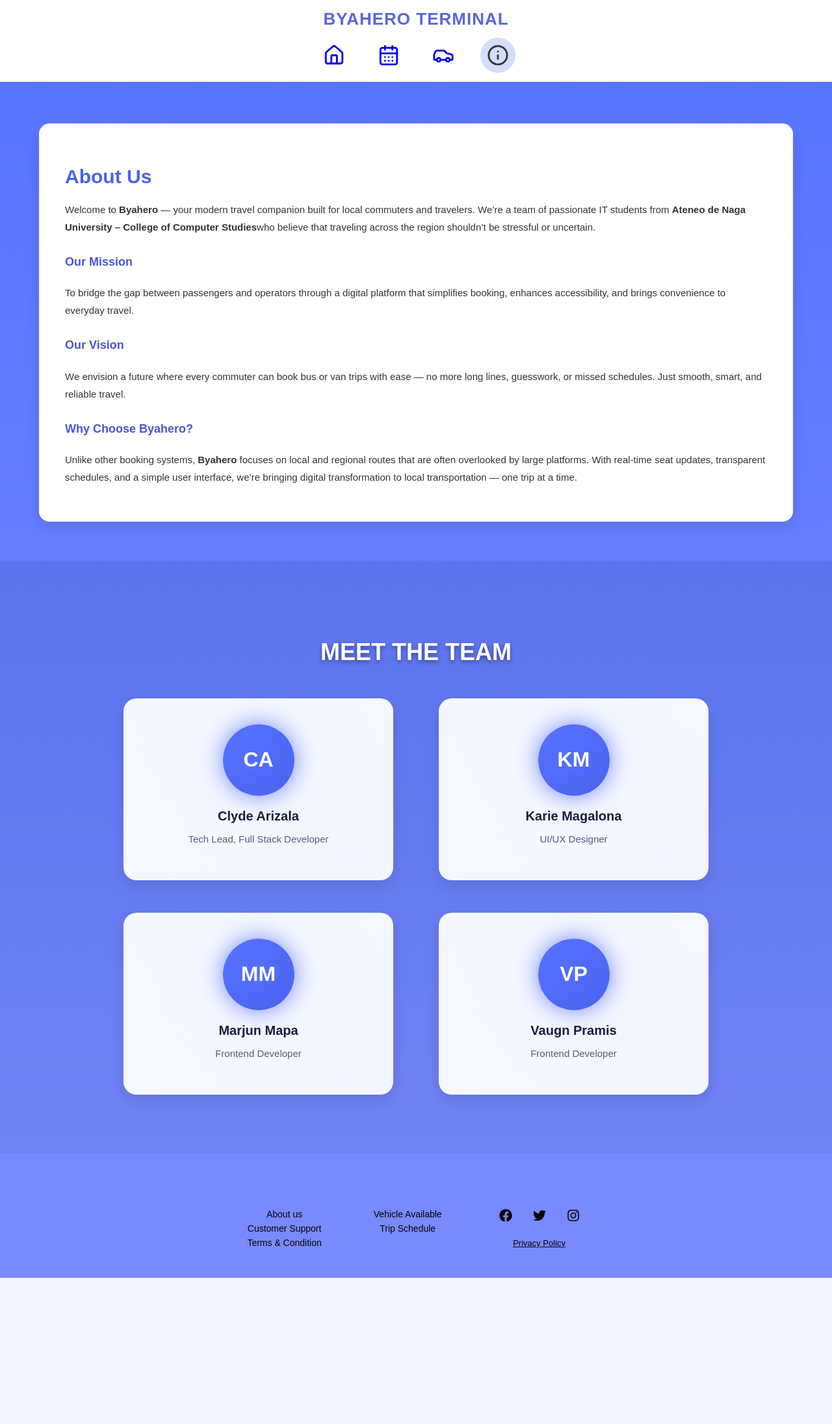
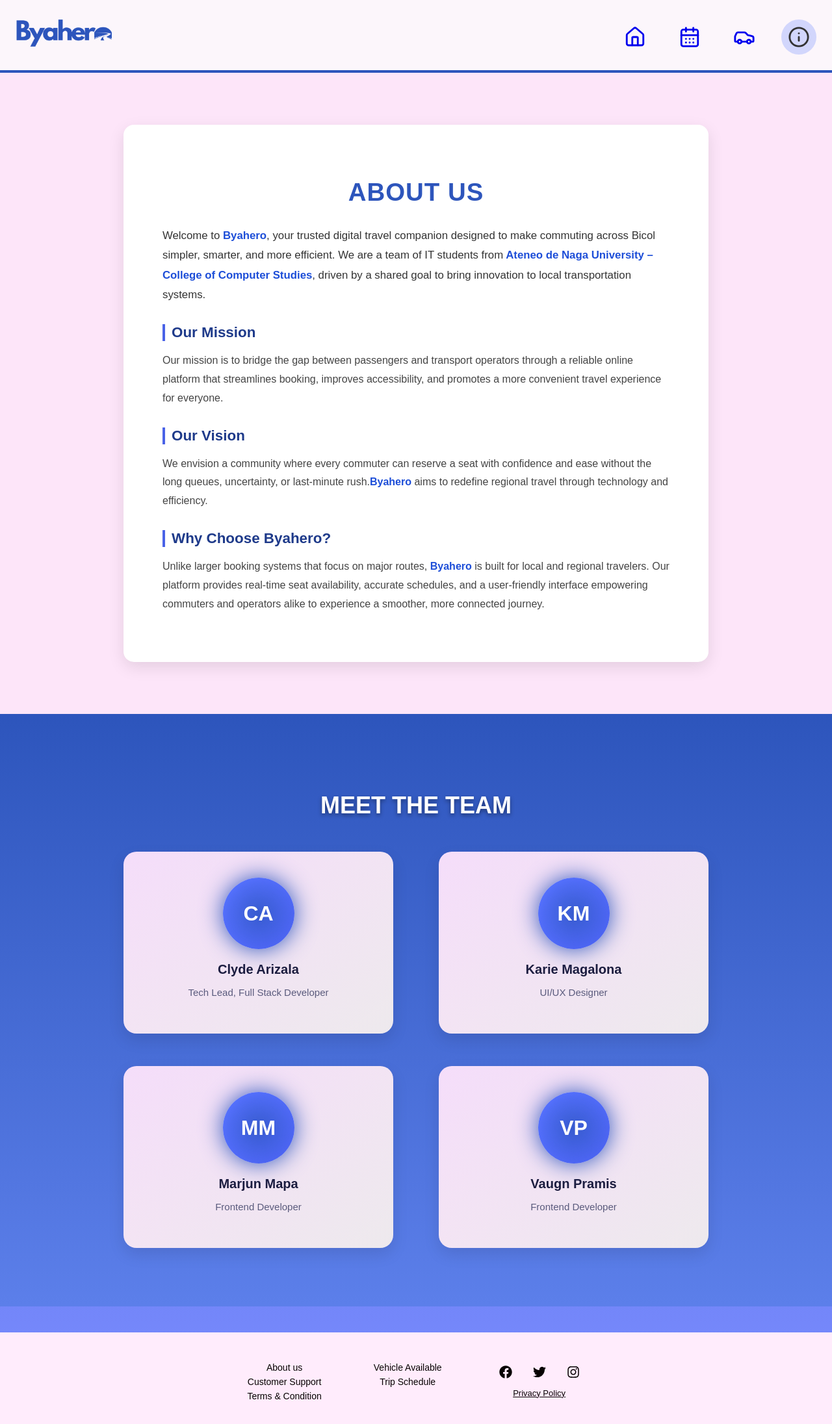
Before and after one commit to xXKuyaClydeXx/Byahero, a React app in the folder frontend/: page /about in a window 1280 px wide. Shown: the top 2192 px of the page at 65% size. Before the commit the page ends 1967 px from the top, so only its background shows below. Built offline with nearby package versions, Linux system fonts and the light colour scheme; the HTML template or start-up script is replaced by a standard one.

Commit message:
TO EDIT and TO CHECK: Background Footer

```diff
--- a/frontend/src/css/AboutPage.css
+++ b/frontend/src/css/AboutPage.css
@@ -1,6 +1,6 @@
 .about-page {
   font-family: 'Poppins', sans-serif;
-  background: linear-gradient(180deg, #5673ff 0%, #7a8bff 100%);
+  background: linear-gradient(180deg, #2D55BC 0%, #7a8bff 100%);
   min-height: 100vh;
   color: #111827;
   overflow-x: hidden;
@@ -8,23 +8,31 @@
 
 /* --- NAVBAR --- */
 .navbar {
-  background-color: #ffffff;
-  border-bottom: 4px solid #5673ff;
+  background-color: #fcf6fb;
+  border-bottom: 4px solid #2D55BC;
   padding: 10px 24px 14px;
+  display: flex;
+  align-items: center;
+  justify-content: space-between;
 }
 
 .nav-header {
   display: flex;
   justify-content: center;
   align-items: center;
-  min-height: 38px;
+}
+
+.nav-logo {
+  width: 150px;     /* adjust size as needed */
+  height: auto;    /* keeps proportions */
+  object-fit: contain;
 }
 
 .title {
   margin: 0;
   font-weight: 800;
   letter-spacing: 1px;
-  color: #5a67d8;
+  color: #2D55BC;
   font-size: 26px;
   text-align: center;
 }
@@ -59,51 +67,84 @@
 
 /* --- ABOUT SECTION --- */
 .about-section {
-  padding: 60px 28px;
+  background: linear-gradient(135deg, #FDE5F9, #FDE5F9);
+  padding: 80px 20px;
+  display: flex;
+  justify-content: center;
+  align-items: center;
 }
 
 .about-card {
-  background: #ffffff;
+  background-color: #ffffff;
   border-radius: 16px;
-  padding: 40px;
-  max-width: 1160px;
-  margin: 0 auto;
-  box-shadow: 0 8px 20px rgba(0, 0, 0, 0.1);
-  transition: all 0.4s ease;
+  max-width: 900px;
+  padding: 50px 60px;
+  box-shadow: 0 8px 24px rgba(0, 0, 0, 0.1);
+  transition: transform 0.3s ease, box-shadow 0.3s ease;
 }
 
 .about-card:hover {
-  transform: translateY(-4px);
-  box-shadow: 0 12px 26px rgba(0, 0, 0, 0.15);
+  transform: translateY(-5px);
+  box-shadow: 0 12px 32px rgba(0, 0, 0, 0.15);
 }
 
 .about-heading {
-  color: #4c63e6;
-  font-size: 30px;
-  font-weight: 800;
-  margin-bottom: 20px;
+  font-size: 2.4rem;
+  color: #2D55BC; /* Deep blue accent */
+  text-align: center;
+  margin-bottom: 30px;
+  letter-spacing: 1px;
+  font-weight: 700;
 }
 
-.about-text {
-  font-size: 15px;
+.about-text p {
+  font-size: 1.05rem;
   color: #333;
   line-height: 1.8;
+  margin-bottom: 25px;
 }
 
-.about-text h3 {
-  margin-top: 24px;
-  color: #4a56d3;
-  font-size: 18px;
-  font-weight: 700;
+.about-text strong {
+  color: #1d4ed8; /* Accent blue for names or keywords */
 }
+
+.about-highlight h3 {
+  color: #1e3a8a;
+  font-size: 1.4rem;
+  margin-bottom: 10px;
+  margin-top: 30px;
+  border-left: 4px solid #4a63e7;
+  padding-left: 10px;
+}
+
+.about-highlight p {
+  color: #444;
+  font-size: 1rem;
+}
+
+@media (max-width: 768px) {
+  .about-card {
+    padding: 40px 25px;
+  }
+
+  .about-heading {
+    font-size: 2rem;
+  }
+
+  .about-text p {
+    font-size: 0.95rem;
+  }
+}
+
 
 /* --- TEAM SECTION --- */
 .team-section {
   text-align: center;
   padding: 90px 24px;
-  background: linear-gradient(180deg, rgba(33, 60, 136, 0.15) 0%, rgba(20, 20, 60, 0.05) 100%);
+  background: linear-gradient(180deg, #2D55BC 0%, #5C7FEA 100%);
   position: relative;
 }
+
 
 .team-heading {
   font-size: 36px;
@@ -122,7 +163,7 @@
 }
 
 .team-card {
-  background: linear-gradient(145deg, #ffffff 0%, #f3f6ff 100%);
+  background: linear-gradient(145deg, #ffe4fa 0%, #ede9ed 100%);
   border-radius: 20px;
   padding: 40px 20px;
   box-shadow: 0 10px 25px rgba(0, 0, 0, 0.1);
@@ -160,7 +201,7 @@
   align-items: center;
   justify-content: center;
   margin: 0 auto 18px auto;
-  box-shadow: 0 0 25px rgba(86, 115, 255, 0.7);
+  box-shadow: 0 0 25px rgb(45, 85, 188);
   position: relative;
   z-index: 2;
   animation: pulseGlow 2.5s infinite ease-in-out;
@@ -172,14 +213,14 @@
   position: absolute;
   inset: 0;
   border-radius: 50%;
-  background: radial-gradient(circle, rgba(86, 115, 255, 0.6) 0%, transparent 70%);
+  background: radial-gradient(circle, rgb(45, 85, 188) 0%, transparent 70%);
   z-index: -1;
   animation: glowWave 3s infinite ease-in-out;
 }
 
 @keyframes pulseGlow {
-  0%, 100% { box-shadow: 0 0 20px rgba(86, 115, 255, 0.6); }
-  50% { box-shadow: 0 0 40px rgba(86, 115, 255, 0.9); }
+  0%, 100% { box-shadow: 0 0 20px rgb(45, 85, 188); }
+  50% { box-shadow: 0 0 40px rgb(45, 85, 188); }
 }
 
 @keyframes glowWave {
@@ -204,21 +245,18 @@
   justify-content: center;
   align-items: center;
   text-align: center;
-  gap: 80px;
-  padding: 40px 0;
   font-size: 14px;
   color: #fff;
-  background-color: transparent;
-  margin-top: 40px;
+  background: #ffecfc;
   width: 100%;
   box-sizing: border-box;
   flex-wrap: wrap;
+  backdrop-filter: blur(6px);
 }
 
 .footer-column {
   display: flex;
   flex-direction: column;
-  gap: 10px;
 }
 
 .footer-column p,
@@ -231,14 +269,13 @@
 
 .footer-column p:hover,
 .footer-column a:hover {
-  color: #b6c4ff;
+  color: #f9f9f9;
 }
 
 .footer-social {
   display: flex;
   flex-direction: column;
   align-items: center;
-  gap: 10px;
 }
 
 .footer-social .icons a {
--- a/frontend/src/css/LoginPage.css
+++ b/frontend/src/css/LoginPage.css
@@ -1,6 +1,6 @@
 .login-page {
   font-family: 'Poppins', sans-serif;
-  background-color: #5673ff; /* blue background as in Figma */
+  background-color:rgb(45, 85, 188);
   min-height: 100vh;
   color: #111827;
 }
@@ -94,7 +94,7 @@
 
 /* ===== BUTTONS ===== */
 .signin-btn {
-  background-color: #111;
+  background-color: rgb(45, 85, 188);
   color: #fff;
   border: none;
   border-radius: 6px;
@@ -106,14 +106,14 @@
 }
 
 .signin-btn:hover {
-  background-color: #333;
+  background-color: #DEB7D7;
 }
 
 /* ===== LINKS ===== */
 .forgot {
   display: inline-block;
   font-size: 12px;
-  color: #111;
+  color: rgb(45, 85, 188);
   text-decoration: none;
   margin-top: 6px;
 }
@@ -126,7 +126,7 @@
 }
 
 .create-link {
-  color: #111;
+  color: rgb(45, 85, 188);
   font-weight: 600;
   text-decoration: none;
 }
@@ -137,18 +137,19 @@
 
 .footer {
   display: flex;
-  justify-content: center;            /* center the columns horizontally */
-  align-items: center;                /* center vertically */
+  justify-content: center;
+  align-items: center;
   text-align: center;
-  gap: 80px;                          /* space between the two columns */
+  gap: 80px;
   padding: 40px 0;
   font-size: 14px;
-  color: #070202;
-  background-color: rgba(86, 115, 255, 0.1); /* 10% blue opacity */
+  color: #fff;
+  background: rgb(45, 85, 188);
   margin-top: 40px;
   width: 100%;
   box-sizing: border-box;
-  flex-wrap: wrap;                    /* makes it responsive */
+  flex-wrap: wrap;
+  backdrop-filter: blur(6px);
 }
 
 
--- a/frontend/src/css/PassengerPage.css
+++ b/frontend/src/css/PassengerPage.css
@@ -125,7 +125,7 @@
 
 .input-group input:focus,
 .vehicle-select:focus {
-  border-color: #6b7cff;
+  border-color: rgb(45, 85, 188);
   box-shadow: 0 0 0 3px rgba(107, 124, 255, 0.18);
 }
 
@@ -140,7 +140,7 @@
   padding: 0 18px;
   border: none;
   border-radius: 8px;
-  background-color: #4b63ce;
+  background-color: rgb(45, 85, 188);
   color: #fff;
   font-weight: 700;
   letter-spacing: 0.3px;
@@ -149,7 +149,7 @@
 }
 
 .search-btn:hover {
-  background-color: #5283c4;
+  background-color: #DEB7D7;
 }
 
 .search-btn:active {
@@ -197,21 +197,20 @@
 /* 5. FOOTER (CONFLICT RESOLVED: Using Light Style) */
 /* ======================================= */
 .footer {
-  /* Using the light, centered footer style to resolve conflict */
   display: flex;
   justify-content: center;
-  align-items: flex-start; /* Aligning links to the top */
-  text-align: left;
+  align-items: center;
+  text-align: center;
   gap: 80px;
-  padding: 40px 24px;
+  padding: 40px 0;
   font-size: 14px;
-  color: #070202;
-  /* 10% blue opacity (rgba(86, 115, 255, 0.1)) */
-  background-color: rgba(86, 115, 255, 0.1);
+  color: #fff;
+  background: rgba(74, 99, 231, 0.85); /* blue overlay to match header and cards */
   margin-top: 40px;
   width: 100%;
   box-sizing: border-box;
   flex-wrap: wrap;
+  backdrop-filter: blur(6px);
 }
 
 .footer-links {
--- a/frontend/src/css/RegisterPage.css
+++ b/frontend/src/css/RegisterPage.css
@@ -22,7 +22,7 @@
   margin: 0;
   font-weight: 800;
   letter-spacing: 1px;
-  color: #5a67d8;
+  color: rgb(45, 85, 188);
   font-size: 26px;
   text-align: center;
 }
@@ -229,18 +229,19 @@
 
 .footer {
   display: flex;
-  justify-content: center;            /* center the columns horizontally */
-  align-items: center;                /* center vertically */
+  justify-content: center;
+  align-items: center;
   text-align: center;
-  gap: 80px;                          /* space between the two columns */
+  gap: 80px;
   padding: 40px 0;
   font-size: 14px;
-  color: #070202;
-  background-color: rgba(86, 115, 255, 0.1); /* 10% blue opacity */
+  color: #fff;
+  background: rgb(45, 85, 188); /* blue overlay to match header and cards */
   margin-top: 40px;
   width: 100%;
   box-sizing: border-box;
-  flex-wrap: wrap;                    /* makes it responsive */
+  flex-wrap: wrap;
+  backdrop-filter: blur(6px);
 }
 
 
--- a/frontend/src/css/SchedulePage.css
+++ b/frontend/src/css/SchedulePage.css
@@ -13,7 +13,7 @@
 
 .navbar {
   background-color: #ffffff;
-  border-bottom: 4px solid #5673ff;
+  border-bottom: 4px solid rgb(45, 85, 188);
   padding: 10px 24px 14px;
 }
 
@@ -100,7 +100,7 @@
   letter-spacing: .3px;
   padding: 10px 12px;
   text-align: left;
-  border-right: 1px solid #3e52c7;
+  border-right: 1px solid rgb(45, 85, 188);
 }
 
 .schedule-table thead th:last-child {
@@ -167,20 +167,20 @@
 
 .footer {
   display: flex;
-  justify-content: center;            /* center the columns horizontally */
-  align-items: center;                /* center vertically */
+  justify-content: center;
+  align-items: center;
   text-align: center;
-  gap: 80px;                          /* space between the two columns */
+  gap: 80px;
   padding: 40px 0;
   font-size: 14px;
-  color: #070202;
-  background-color: rgba(86, 115, 255, 0.1); /* 10% blue opacity */
+  color: #fff;
+  background: rgb(45, 85, 188); /* blue overlay to match header and cards */
   margin-top: 40px;
   width: 100%;
   box-sizing: border-box;
-  flex-wrap: wrap;                    /* makes it responsive */
+  flex-wrap: wrap;
+  backdrop-filter: blur(6px);
 }
-
 
 /* individual column styling */
 .footer-column {
@@ -202,7 +202,7 @@
 
 .footer-column p:hover,
 .footer-column a:hover {
-  color: #4a63e7;
+  color: rgb(45, 85, 188);
 }
 
 
--- a/frontend/src/pages/AboutPage.jsx
+++ b/frontend/src/pages/AboutPage.jsx
@@ -3,7 +3,7 @@
 import { Link } from "react-router-dom";
 import "../css/AboutPage.css";
 import { FaFacebook, FaTwitter, FaInstagram } from "react-icons/fa";
-
+import ByaheroLogo from "../assets/images/ByaheroLogo.png";
 
 const teamMembers = [
   { name: "Clyde Arizala", role: "Tech Lead, Full Stack Developer", initials: "CA" },
@@ -17,7 +17,9 @@
     <div className="about-page">
       <nav className="navbar">
         <div className="nav-header">
-          <h1 className="title">BYAHERO TERMINAL</h1>
+          <div className="nav-header">
+            <img src={ByaheroLogo} alt="Byahero Logo" className="nav-logo" />
+          </div>
         </div>
 
         <div className="nav-icons">
@@ -27,39 +29,49 @@
           <button className="icon active" aria-label="about"><Info /></button>
         </div>
       </nav>
-
       <section className="about-section">
         <div className="about-card">
-          <h2 className="about-heading">About Us</h2>
+          <h2 className="about-heading">ABOUT US</h2>
           <div className="about-text">
             <p>
-              Welcome to <strong>Byahero</strong> — your modern travel companion built for local commuters and travelers.
-              We’re a team of passionate IT students from <strong>Ateneo de Naga University – College of Computer Studies</strong>
-               who believe that traveling across the region shouldn’t be stressful or uncertain.
+              Welcome to <strong>Byahero</strong>, your trusted digital travel companion designed to make commuting across Bicol
+              simpler, smarter, and more efficient. We are a team of IT students from
+              <strong> Ateneo de Naga University – College of Computer Studies</strong>,
+              driven by a shared goal to bring innovation to local transportation systems.
             </p>
 
+            <div className="about-highlight">
               <h3>Our Mission</h3>
               <p>
-              To bridge the gap between passengers and operators through a digital platform that simplifies booking,
-              enhances accessibility, and brings convenience to everyday travel.
+                Our mission is to bridge the gap between passengers and transport operators
+                through a reliable online platform that streamlines booking, improves accessibility,
+                and promotes a more convenient travel experience for everyone.
               </p>
+            </div>
 
+            <div className="about-highlight">
               <h3>Our Vision</h3>
               <p>
-              We envision a future where every commuter can book bus or van trips with ease —
-              no more long lines, guesswork, or missed schedules. Just smooth, smart, and reliable travel.
+                We envision a community where every commuter can reserve a seat with confidence and ease
+                without the long queues, uncertainty, or last-minute rush.
+
+                <strong>Byahero</strong> aims to redefine regional travel through technology and efficiency.
               </p>
+            </div>
 
+            <div className="about-highlight">
               <h3>Why Choose Byahero?</h3>
               <p>
-              Unlike other booking systems, <strong>Byahero</strong> focuses on local and regional routes that
-              are often overlooked by large platforms. With real-time seat updates, transparent schedules,
-              and a simple user interface, we’re bringing digital transformation to local transportation —
-              one trip at a time.
+                Unlike larger booking systems that focus on major routes, <strong>Byahero</strong> is built for
+                local and regional travelers. Our platform provides real-time seat availability,
+                accurate schedules, and a user-friendly interface empowering commuters and operators
+                alike to experience a smoother, more connected journey.
               </p>
             </div>
           </div>
+        </div>
       </section>
+
 
       {/* Meet the Team Section */}
       <section className="team-section">
--- a/frontend/src/pages/DriverDashboard.jsx
+++ b/frontend/src/pages/DriverDashboard.jsx
@@ -3,6 +3,8 @@
 import "./../css/DriverDashboard.css";
 import { Chart } from "chart.js/auto"; // ✅ auto-registers everything
 import { Home, CalendarDays, Car, Info } from "lucide-react";
+import ByaheroLogo from "../assets/images/ByaheroLogo.png";
+
 
 
 const Dashboard = () => {
@@ -60,7 +62,9 @@
   return (
     <div className="dashboard-container">
       <header className="dashboard-header">
-        <h1>BYAHERO TERMINAL</h1>
+              <div className="nav-header">
+                  <img src={ByaheroLogo} alt="Byahero Logo" className="nav-logo" />
+              </div>
         <nav className="nav-icons">
           <button className="icon" onClick={() => navigate("/driver-dashboard")} title="Driver Dashboard">
             <Home size={26} />
--- a/frontend/src/pages/LoginPage.jsx
+++ b/frontend/src/pages/LoginPage.jsx
@@ -3,6 +3,8 @@
 import { Link } from "react-router-dom";
 import "../css/LoginPage.css";
 import { FaFacebook, FaTwitter, FaInstagram } from "react-icons/fa";
+import ByaheroLogo from "../assets/images/ByaheroLogo.png";
+
 
 
 const LoginPage = () => {
@@ -11,7 +13,7 @@
       {/* ===== NAVBAR ===== */}
       <nav className="navbar">
         <div className="nav-header">
-          <h1 className="title">BYAHERO TERMINAL</h1>
+          <img src={ByaheroLogo} alt="Byahero Logo" className="nav-logo" />
         </div>
 
         <div className="nav-icons">
--- a/frontend/src/pages/PassengerPage.jsx
+++ b/frontend/src/pages/PassengerPage.jsx
@@ -8,6 +8,8 @@
 import VehicleBus from "../assets/images/Vehicle-bus.jpg";
 import VehicleJeepney from "../assets/images/Vehicle-jeepney.jpg";
 import VehicleVan from "../assets/images/Vehicle-van.jpg";
+import ByaheroLogo from "../assets/images/ByaheroLogo.png";
+
 
 // Import icons from react-icons
 import { FaFacebook, FaTwitter, FaInstagram } from "react-icons/fa";
@@ -25,7 +27,7 @@
       {/* NAVIGATION */}
       <nav className="navbar">
         <div className="nav-header">
-          <h1 className="title">BYAHERO TERMINAL</h1>
+          <img src={ByaheroLogo} alt="Byahero Logo" className="nav-logo" />
         </div>
 
         <div className="nav-icons">
--- a/frontend/src/pages/RegisterPage.jsx
+++ b/frontend/src/pages/RegisterPage.jsx
@@ -3,6 +3,7 @@
 import { Link, useNavigate } from "react-router-dom";
 import "../css/RegisterPage.css";
 import { FaFacebook, FaTwitter, FaInstagram } from "react-icons/fa";
+import ByaheroLogo from "../assets/images/ByaheroLogo.png";
 
 
 const RegisterPage = () => {
@@ -61,7 +62,7 @@
     <div className="register-page">
       <nav className="navbar">
         <div className="nav-header">
-          <h1 className="title">BYAHERO TERMINAL</h1>
+          <img src={ByaheroLogo} alt="Byahero Logo" className="nav-logo" />
         </div>
         <div className="nav-icons">
           <Link to="/" className="icon" aria-label="Home"><Home /></Link>
--- a/frontend/src/pages/SchedulePage.jsx
+++ b/frontend/src/pages/SchedulePage.jsx
@@ -3,6 +3,8 @@
 import { Link } from "react-router-dom";
 import "../css/SchedulePage.css";
 import { FaFacebook, FaTwitter, FaInstagram } from "react-icons/fa";
+import ByaheroLogo from "../assets/images/ByaheroLogo.png";
+
 
 
 const SchedulePage = () => {
@@ -26,7 +28,7 @@
     <div className="schedule-page">
       <nav className="navbar">
         <div className="nav-header">
-          <h1 className="title">BYAHERO TERMINAL</h1>
+          <img src={ByaheroLogo} alt="Byahero Logo" className="nav-logo" />
         </div>
 
         <div className="nav-icons">
```
Also changed, not shown: frontend/src/assets/images/ByaheroLogo.png (added). Lines whose indentation alone changed are shown as unchanged.
